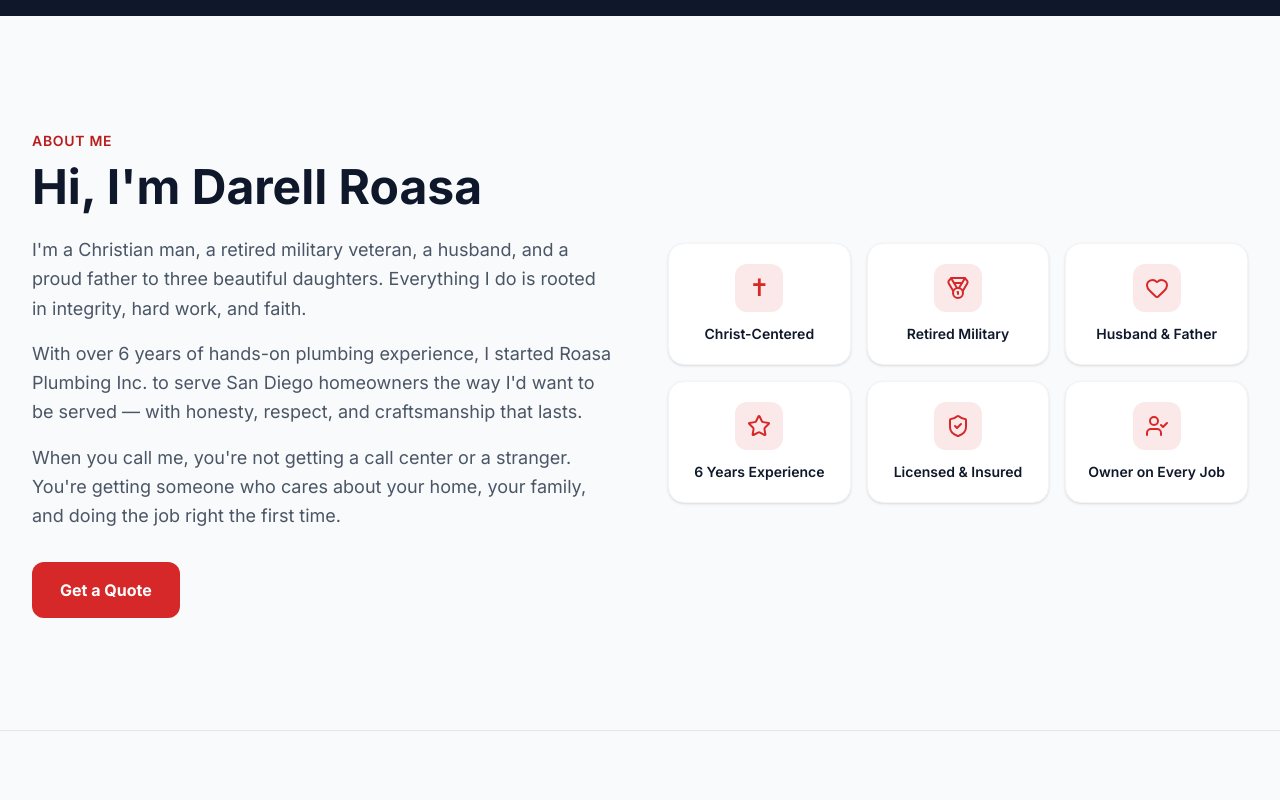
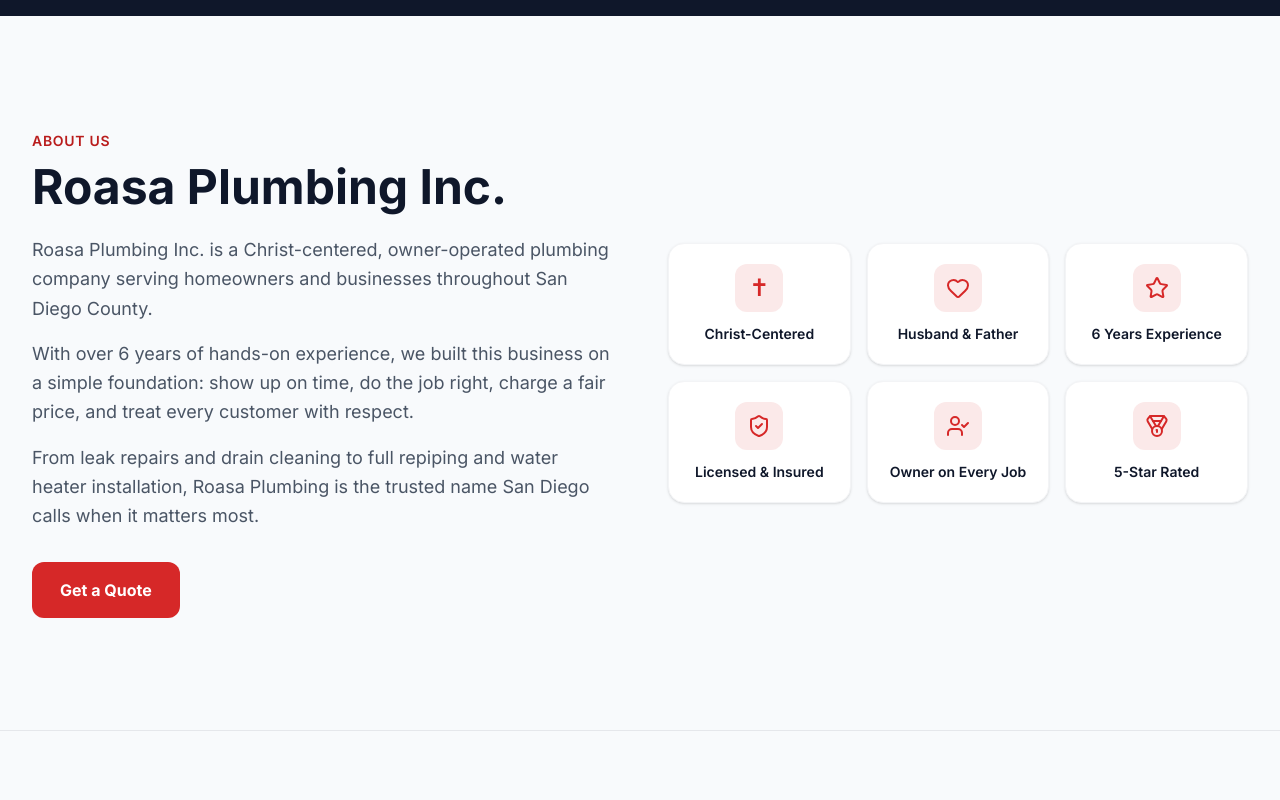
Before and after one commit to jramon28/roasa-plumbing, a Next.js app: page / in a window 1280 px wide. Shown: the part 4720-5520 px from the top of the page. Built offline with nearby package versions, Linux system fonts and the light colour scheme.

Commit message:
Update about section, remove electrical, fixed service cards

```diff
--- a/components/Footer.tsx
+++ b/components/Footer.tsx
@@ -17,7 +17,7 @@
               <div className="leading-tight">
                 <span className="block text-white font-bold text-base">ROASA</span>
                 <span className="block text-gold-400 text-xs font-medium tracking-wider uppercase">
-                  Plumbing & Electrical
+                  Plumbing Inc.
                 </span>
               </div>
             </div>
--- a/components/WhyChooseUs.tsx
+++ b/components/WhyChooseUs.tsx
@@ -2,11 +2,11 @@
 
 const BADGES: { icon?: React.ComponentType<{ className?: string }>; glyph?: string; label: string }[] = [
   { glyph: "✝", label: "Christ-Centered" },
-  { icon: Medal, label: "Retired Military" },
   { icon: Heart, label: "Husband & Father" },
   { icon: Star, label: "6 Years Experience" },
   { icon: ShieldCheck, label: "Licensed & Insured" },
   { icon: UserCheck, label: "Owner on Every Job" },
+  { icon: Medal, label: "5-Star Rated" },
 ];
 
 const REASONS = [
@@ -60,19 +60,19 @@
             {/* Left: intro */}
             <div>
               <span className="inline-block text-gold-600 text-sm font-semibold uppercase tracking-wider mb-3">
-                About Me
+                About Us
               </span>
               <h2 className="text-3xl sm:text-4xl lg:text-5xl font-bold text-navy-900 mb-6">
-                Hi, I'm Darell Roasa
+                Roasa Plumbing Inc.
               </h2>
               <p className="text-gray-600 text-lg leading-relaxed mb-4">
-                I'm a Christian man, a retired military veteran, a husband, and a proud father to three beautiful daughters. Everything I do is rooted in integrity, hard work, and faith.
+                Roasa Plumbing Inc. is a Christ-centered, owner-operated plumbing company serving homeowners and businesses throughout San Diego County.
               </p>
               <p className="text-gray-600 text-lg leading-relaxed mb-4">
-                With over 6 years of hands-on plumbing experience, I started Roasa Plumbing Inc. to serve San Diego homeowners the way I'd want to be served — with honesty, respect, and craftsmanship that lasts.
+                With over 6 years of hands-on experience, we built this business on a simple foundation: show up on time, do the job right, charge a fair price, and treat every customer with respect.
               </p>
               <p className="text-gray-600 text-lg leading-relaxed mb-8">
-                When you call me, you're not getting a call center or a stranger. You're getting someone who cares about your home, your family, and doing the job right the first time.
+                From leak repairs and drain cleaning to full repiping and water heater installation, Roasa Plumbing is the trusted name San Diego calls when it matters most.
               </p>
               <a
                 href="#contact"
```
